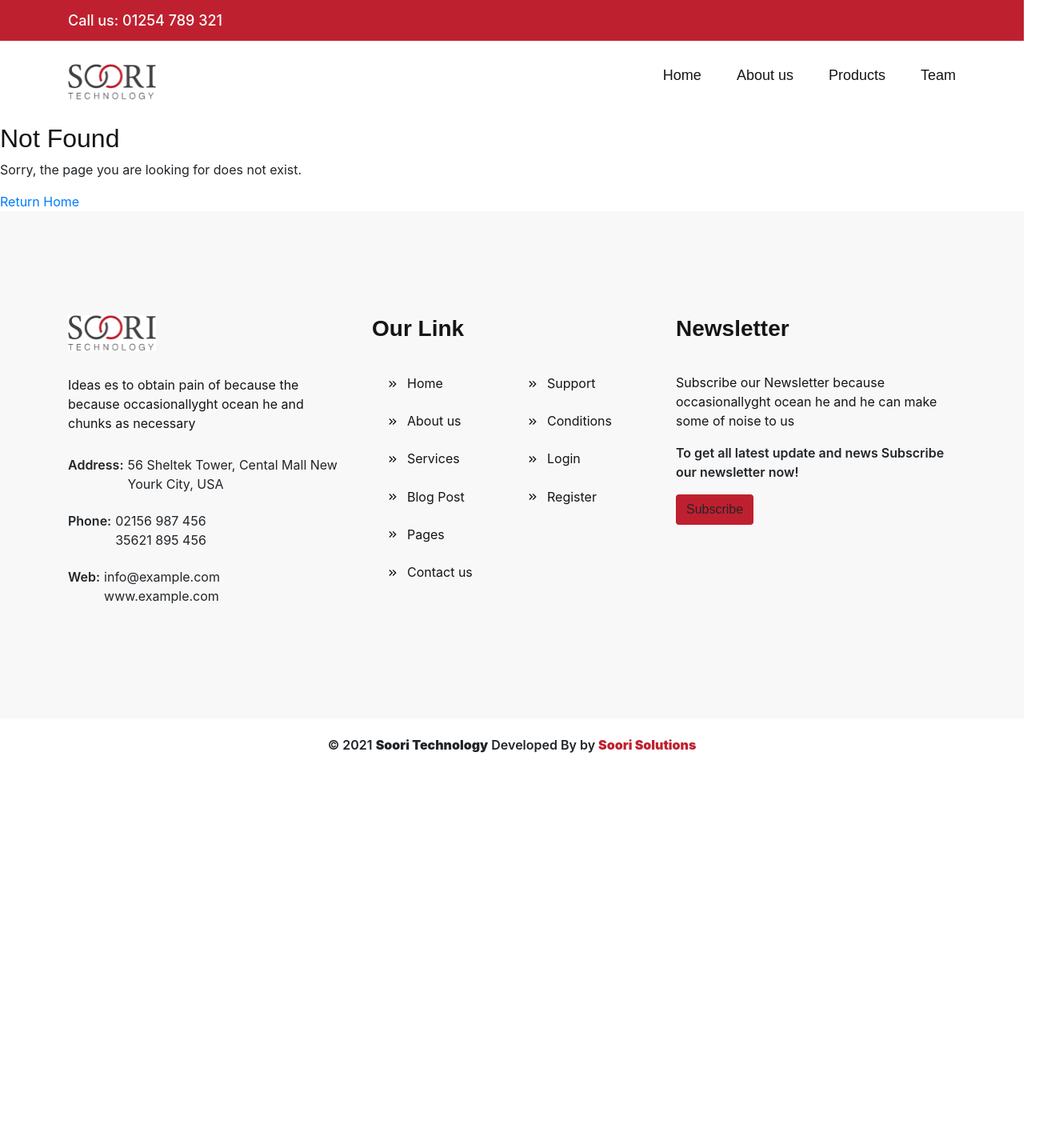
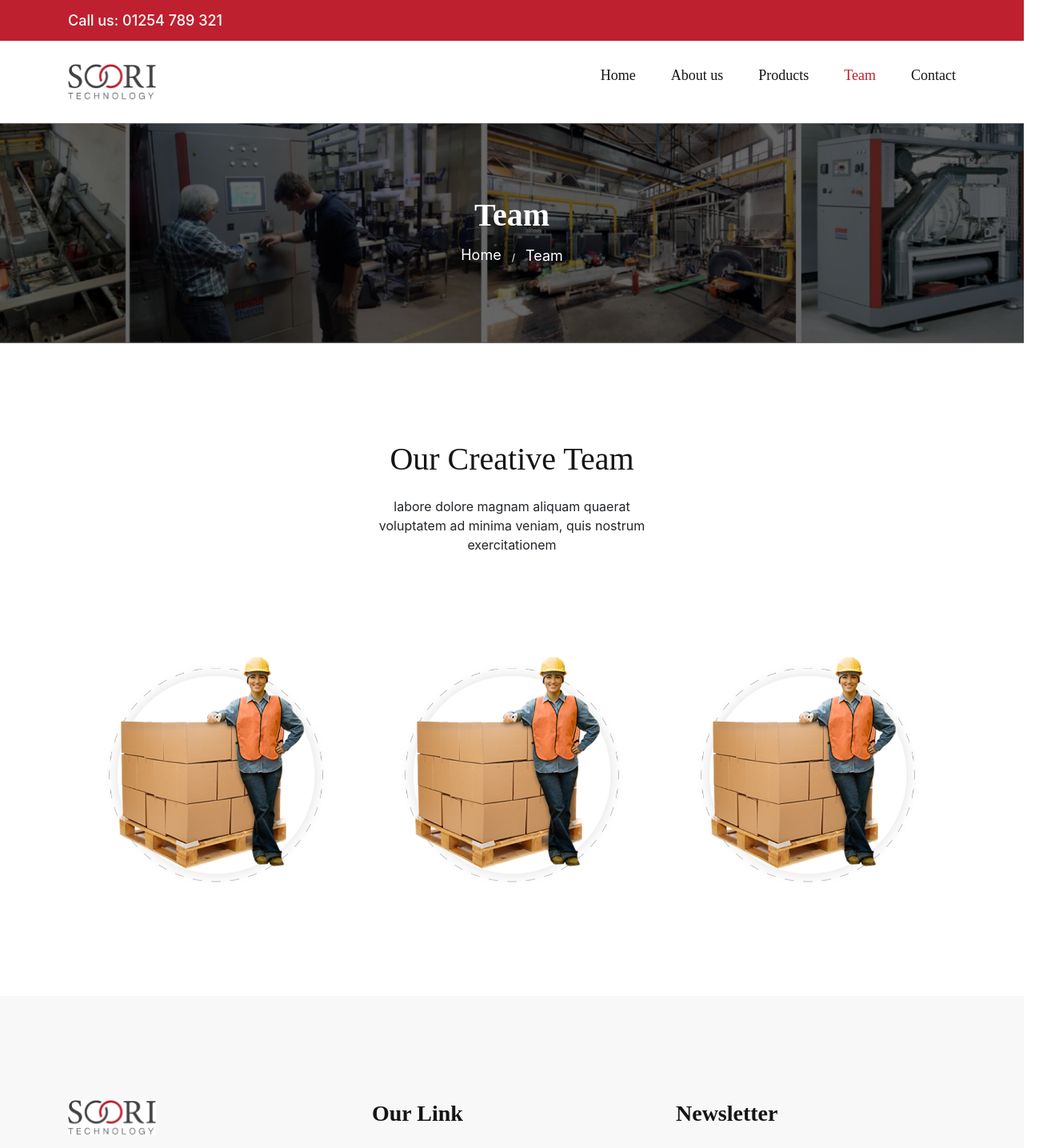
Before and after one commit to shikharSoori/new-technology-frontend, a Next.js app: page /team in a window 1280 px wide. Before the commit this address had no page. Shown: the top 1435 px of the page at 80% size, 1304 px wide, since content can reach past the window. Before the commit the page ends 964 px from the top, so only its background shows below. Built offline with nearby package versions, Linux system fonts and the light colour scheme.

Commit message:
minor fix

```diff
--- a/src/app/about/about.scss
+++ b/src/app/about/about.scss
@@ -1,3 +1,17 @@
 .breadcrumb-area.bg-img.about-us {
   background-image: url(../../assets/about-ushero.png);
+  background-size: cover;
+  // padding: 100px 0px;
+  position: relative;
+  z-index: 3;
 }
+.breadcrumb-area.bg-img.about-us::before {
+  content: "";
+  background: rgba(0, 0, 0, 0.6);
+  position: absolute;
+  left: 0px;
+  top: 0px;
+  width: 100%;
+  height: 100%;
+  z-index: -1;
+}
--- a/src/app/globals.css
+++ b/src/app/globals.css
@@ -22,7 +22,7 @@ body {
   line-height: 1.7;
   font-size: 16px;
   font-weight: 400;
-  font-family: "Sarabun", sans-serif;
+  font-family: "Sarabun";
 }
 
 a {
@@ -51,9 +51,9 @@ h3,
 h4,
 h5,
 h6 {
-  font-family: "Sarabun", sans-serif;
+  font-family: "Sarabun";
   color: #151515;
-  font-weight: 600;
+  /* font-weight: 20; */
   line-height: 1.2;
   margin: 0;
 }
@@ -443,7 +443,10 @@ textarea:focus {
     margin-top: 0 !important;
   }
 }
-
+header {
+  position: relative;
+  z-index: 100;
+}
 /*------- short classes end -------*/
 /*------- header top style start -------*/
 .header-top {
@@ -539,7 +542,7 @@ textarea:focus {
   padding: 10px 22px;
   font-weight: 500;
   display: block;
-  font-family: "Sarabun", sans-serif;
+  font-family: "Sarabun";
 }
 
 .main-menu ul li a i {
@@ -1147,7 +1150,7 @@ textarea:focus {
   color: #fff;
   line-height: 1;
   border-radius: 0;
-  font-family: "Sarabun", sans-serif;
+  font-family: "Sarabun";
   background-color: #bf202f;
   border-radius: 50px;
   font-weight: 500;
@@ -1216,7 +1219,7 @@ textarea:focus {
 }
 
 .title {
-  font-weight: 800;
+  font-weight: 600;
   line-height: 1.1;
   margin-top: -9px;
 }
@@ -2244,6 +2247,12 @@ textarea:focus {
 
 /*----- breadcrumb style css end -----*/
 /*------ team area style  start ------*/
+
+.team-slider {
+  .slick-list {
+    padding-top: 100px;
+  }
+}
 .team-member {
   position: relative;
   text-align: center;
@@ -3068,7 +3077,7 @@ textarea:focus {
 .comment-section ul li .comment-body h5 {
   font-size: 14px;
   padding-bottom: 5px;
-  font-family: "Sarabun", sans-serif;
+  font-family: "Sarabun";
 }
 
 .comment-section ul li .comment-body .comment-post-date {
--- a/src/app/layout.tsx
+++ b/src/app/layout.tsx
@@ -1,3 +1,4 @@
+
 import Footer from "@/components/Footer/Footer";
 import Header from "@/components/Header/Header";
 import type { Metadata } from "next";
@@ -5,6 +6,7 @@ import "slick-carousel/slick/slick.css";
 import "slick-carousel/slick/slick-theme.css";
 import "swiper/css";
 import "bootstrap/dist/css/bootstrap.min.css";
+import { useEffect, useState } from "react";
 
 export const metadata: Metadata = {
   title: "Soori Technology",
@@ -17,11 +19,13 @@ type Props = {
 };
 
 export default function RootLayout({ children }: Props) {
+
   return (
     <html lang="en">
       <body>
         <Header />
         <main>{children}</main>
+
         <Footer />
       </body>
     </html>
--- a/src/app/page.tsx
+++ b/src/app/page.tsx
@@ -6,8 +6,31 @@ import Counter from "@/components/Counter/Counter";
 import Testimonials from "@/components/Testimonials/Testimonials";
 import WhySoori from "@/components/WhySoori/WhySoori";
 import Partners from "@/components/Partners/Partners";
+import { useEffect, useState } from "react";
+import { MdKeyboardArrowUp } from "react-icons/md";
 
 const Home = () => {
+  const [isVisible, setIsVisible] = useState(false);
+
+  const handleScroll = () => {
+    if (window.scrollY > 600) {
+      setIsVisible(true);
+    } else {
+      setIsVisible(false);
+    }
+  };
+
+  console.log(isVisible);
+  useEffect(() => {
+    window.addEventListener("scroll", handleScroll);
+    return () => {
+      window.removeEventListener("scroll", handleScroll);
+    };
+  }, []);
+
+  const scrollToTop = () => {
+    window.scrollTo({ top: 0, behavior: "smooth" });
+  };
   return (
     <>
       <HomeHero />
@@ -16,6 +39,14 @@ const Home = () => {
       <Testimonials />
       <WhySoori />
       <Partners />
+      <div
+        className={`scroll-top d-flex justify-content-center align-items-center  ${
+          isVisible ? "" : "not-visible"
+        }`}
+        onClick={scrollToTop}
+      >
+        <MdKeyboardArrowUp size={36} color="white" />
+      </div>
     </>
   );
 };
--- /dev/null
+++ b/src/app/team/page.tsx
@@ -0,0 +1,70 @@
+"use client";
+import React from "react";
+import Slider from "react-slick";
+import AboutHero from "@/components/Hero/AboutHero";
+import Image from "next/image";
+import solution from "../../assets/Solution.png";
+
+const Team = () => {
+  var teamSlider = {
+    dots: false,
+    slidesToShow: 3,
+    slidesToScroll: 1,
+    infinite: true,
+    speed: 500,
+    // autoplay: true,
+    autoplaySpeed: 500,
+  };
+  return (
+    <div>
+      <AboutHero title={"Team"} />
+      <section className="team-wrapper team-wrapper--style_3 section-padding">
+        <div className="container">
+          <div className="row">
+            <div className="col-12">
+              <div className="section-title mb-4 text-center">
+                <h2 className="h1 title">Our Creative Team</h2>
+                <p>
+                  labore dolore magnam aliquam quaerat voluptatem ad minima
+                  veniam, quis nostrum exercitationem
+                </p>
+              </div>
+            </div>
+          </div>
+          <div className="team-member-inner">
+            <Slider {...teamSlider} className="team-slider">
+              <div className="team-member team-member--hover-effect ">
+                <div className="team-member-info">
+                  <h5 className="team-member-name">Roberto Sonax</h5>
+                  <h6 className="team-member-desig">Chief Executive</h6>
+                </div>
+                <Image
+                  src={solution}
+                  alt="policy banner"
+                  className="moving-vertical"
+                  width={400} // Adjust as needed
+                  height={400} // Adjust as needed
+                />
+              </div>
+              <div className="team-member team-member--hover-effect ">
+                <div className="team-member-info">
+                  <h5 className="team-member-name">Roberto Sonax</h5>
+                  <h6 className="team-member-desig">Chief Executive</h6>
+                </div>
+                <Image
+                  src={solution}
+                  alt="policy banner"
+                  className="moving-vertical"
+                  width={400} // Adjust as needed
+                  height={400} // Adjust as needed
+                />
+              </div>
+            </Slider>
+          </div>
+        </div>
+      </section>
+    </div>
+  );
+};
+
+export default Team;
--- a/src/components/Header/Header.tsx
+++ b/src/components/Header/Header.tsx
@@ -6,6 +6,7 @@ import "../../app/globals.css";
 import Logo from "@/assets/logo.png";
 import { usePathname } from "next/navigation";
 import "./header.scss";
+import { MdCompress } from "react-icons/md";
 
 const Header = () => {
   const pathName = usePathname();
@@ -79,9 +80,9 @@ const Header = () => {
 
           {/* Main Menu Section */}
           <div
-            className={`main-menu-wrapper sticky ${pathName === "/" ? "header-transparent":""} ${
-              isSticky ? "is-sticky" : ""
-            }`}
+            className={`main-menu-wrapper sticky ${
+              pathName === "/" ? "header-transparent" : ""
+            } ${isSticky ? "is-sticky" : ""}`}
           >
             <div className="container">
               <div className="row align-items-center">
@@ -132,19 +133,19 @@ const Header = () => {
                             </li>
                           </ul>
                         </li>
-                        <li>
+                        <li
+                          className={`link ${
+                            pathName === "/team" ? "active" : ""
+                          }`}
+                        >
                           <Link href="/team">Team</Link>
-                          <ul className="dropdown">
-                            <li>
-                              <Link href="/team">Team</Link>
-                            </li>
-                            <li>
-                              <Link href="/team-2">Team Style 02</Link>
-                            </li>
-                            <li>
-                              <Link href="/team-details">Team Details</Link>
-                            </li>
-                          </ul>
+                        </li>
+                        <li
+                          className={`link ${
+                            pathName === "/contact" ? "active" : ""
+                          }`}
+                        >
+                          <Link href="/contact">Contact</Link>
                         </li>
                         {/* Add more menu items as needed */}
                       </ul>
@@ -168,7 +169,13 @@ const Header = () => {
                 <div className="mobile-main-header">
                   <div className="mobile-logo">
                     <Link href="/">
-                      <span>Your Brand</span>
+                      <Image
+                        src={Logo}
+                        height={40}
+                        width={140}
+                        alt="logo"
+                        className="object-contain"
+                      />
                     </Link>
                   </div>
                   <div className="mobile-menu-toggler">
@@ -191,7 +198,7 @@ const Header = () => {
           <div className="off-canvas-overlay" onClick={closeOffCanvas}></div>
           <div className="off-canvas-inner-content">
             <div className="btn-close-off-canvas" onClick={closeOffCanvas}>
-              <i className="fa fa-close"></i>
+              <MdCompress />
             </div>
 
             <div className="off-canvas-inner">
--- a/src/components/Hero/AboutHero.tsx
+++ b/src/components/Hero/AboutHero.tsx
@@ -1,24 +1,21 @@
 import { url } from "inspector";
 import React from "react";
-
-const AboutHero = () => {
+import "../../app/about/about.scss";
+const AboutHero = ({ title }: any) => {
   return (
-    <div
-      className="breadcrumb-area bg-img about-us"
-
-    >
+    <div className="breadcrumb-area bg-img about-us">
       <div className="container">
         <div className="row">
           <div className="col-12">
             <div className="breadcrumb-wrap">
               <nav aria-label="breadcrumb">
-                <h2 className="breadcrumb-title">About Us</h2>
+                <h2 className="breadcrumb-title">{title}</h2>
                 <ul className="breadcrumb">
                   <li className="breadcrumb-item">
                     <a href="index.html">Home</a>
                   </li>
                   <li className="breadcrumb-item active" aria-current="page">
-                    about us
+                    {title}
                   </li>
                 </ul>
               </nav>
```
Also changed, not shown: src/app/about/page.tsx (+5 -9 lines), src/app/contact/page.tsx (added, +69 -0 lines).
